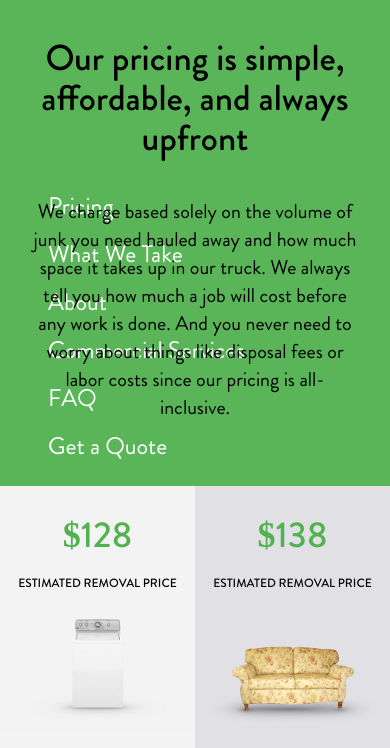
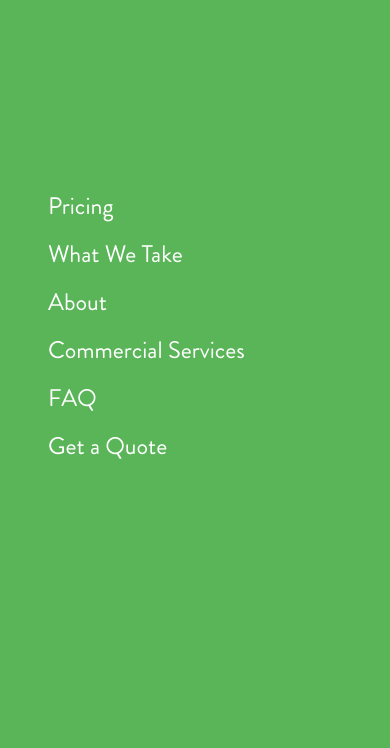
Before and after one commit to ShobhanSrivastava/SpaceMuleCodeAssignment, a plain HTML site: page pricing.html in a window 390 px wide. Both pictures are taken after a click on the element 359 px from the left and 43 px from the top of the page. Shown: the part 96-844 px from the top of the page. Drawn offline with nearby package versions, Linux system fonts and the light colour scheme.

Commit message:
Overlay fix

```diff
--- a/pricing.html
+++ b/pricing.html
@@ -9,7 +9,7 @@
     <title>Affordable Junk Removal DC, MD & VA | Mike's Hauling Service</title>
 </head>
 <body>
-    <div id="menu-mobile" class="md:hidden absolute top-0 left-0 w-[100vw] h-[100vh] bg-[#51B24F] opacity-95 flex">
+    <div id="menu-mobile" class="w-[100vw] h-[100vh] bg-[#51B24F] opacity-95 flex">
         <ul id="menu-mobile-list" class="flex flex-col justify-center px-12 text-white text-2xl gap-4 h-full w-full">
             <li><a href="pricing.html">Pricing</a></li>
             <li><a href="what-we-take.html">What We Take</a></li>
@@ -19,7 +19,7 @@
             <li><a>Get a Quote</a></li>
         </ul>
     </div>
-    <section class="px-4 bg-cover flex flex-col">
+    <section class="px-4 flex flex-col">
         <nav class="w-full flex lg:max-w-[1024px] mx-auto justify-between py-3">
             <div class="flex items-center gap-5">
                 <div class="w-[100px]">
@@ -53,11 +53,11 @@
     </section>
     <section class="md:max-w-[900px] flex mx-auto">
         <div class="bg-[#F3F3F3] py-12 md:py-0 w-1/2 flex flex-col items-center relative text-center text-[#51B24F]">
-            <p class="absolute font-bold top-[10%] text-4xl md:text-6xl">$128<br><span class="text-xs text-black uppercase text-black">Estimated Removal Price</span></p>
+            <p class="absolute top-[10%] text-4xl md:text-6xl">$128<br><span class="text-xs text-black uppercase text-black">Estimated Removal Price</span></p>
             <img src="images/machine.png" />
         </div>
         <div class="bg-[#E1E0E5] py-12 md:py-0 w-1/2 flex flex-col items-center relative text-center text-[#51B24F]">
-            <p class="absolute font-bold top-[10%] text-4xl md:text-6xl">$138<br><span class="text-xs text-black uppercase text-black">Estimated Removal Price</span></p>
+            <p class="absolute top-[10%] text-4xl md:text-6xl">$138<br><span class="text-xs text-black uppercase text-black">Estimated Removal Price</span></p>
             <img src="images/sofa.png" />
         </div>
     </section>
```
